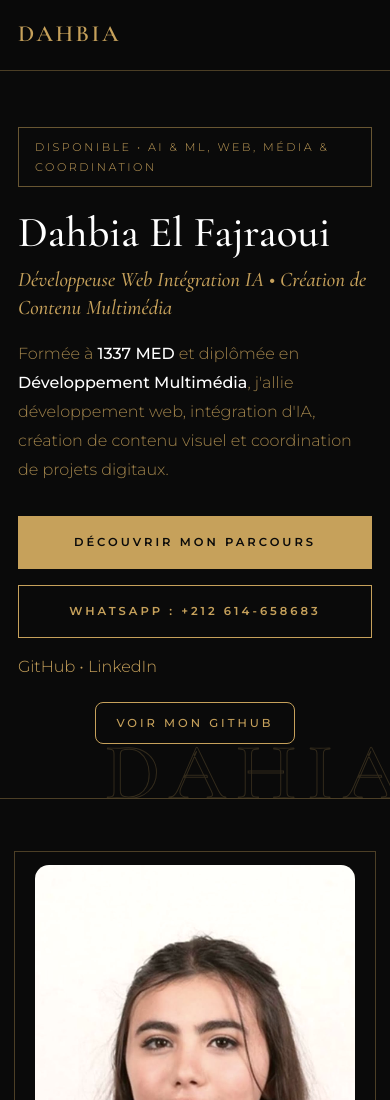
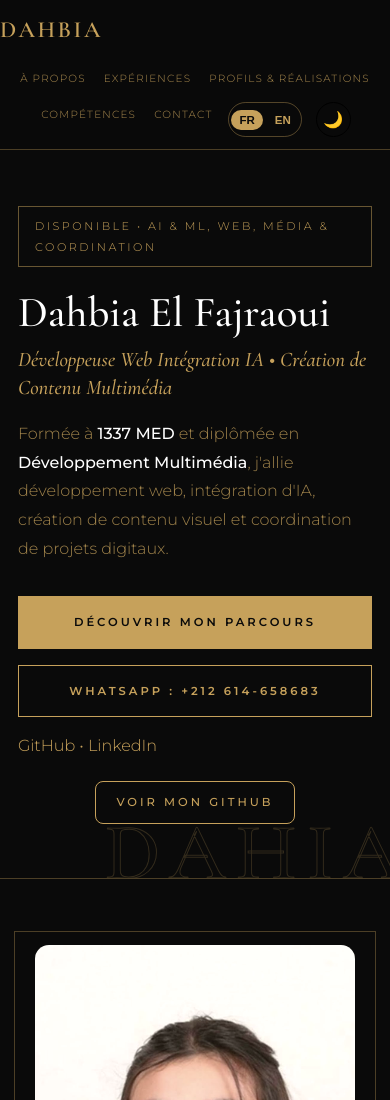
Before and after one commit to dahbia15/portfolio, a plain HTML site: page index.html in a window 390 px wide. Shown: the top 1100 px of the page. Drawn offline with nearby package versions, Linux system fonts and the light colour scheme.

Commit message:
Update style.css

```diff
--- a/style.css
+++ b/style.css
@@ -892,3 +892,36 @@ body.light-mode .avatar-greeting p {
     font-size: 2.1rem;
   }
 }
+@media (max-width: 850px) {
+  .nav-wrapper {
+    height: auto;
+    min-height: 70px;
+    flex-wrap: wrap;
+    padding: 10px 0;
+    gap: 8px;
+  }
+
+  .mobile-menu-toggle {
+    display: none;
+  }
+
+  .nav-links {
+    display: flex;
+    position: static;
+    width: 100%;
+    flex-direction: row;
+    flex-wrap: wrap;
+    justify-content: center;
+    gap: 10px 14px;
+    padding: 6px 0 2px;
+    background: transparent;
+    border: none;
+  }
+
+  .nav-links a {
+    padding: 4px 2px;
+    border-bottom: none;
+    font-size: 0.65rem;
+    letter-spacing: 1.2px;
+  }
+}
```
